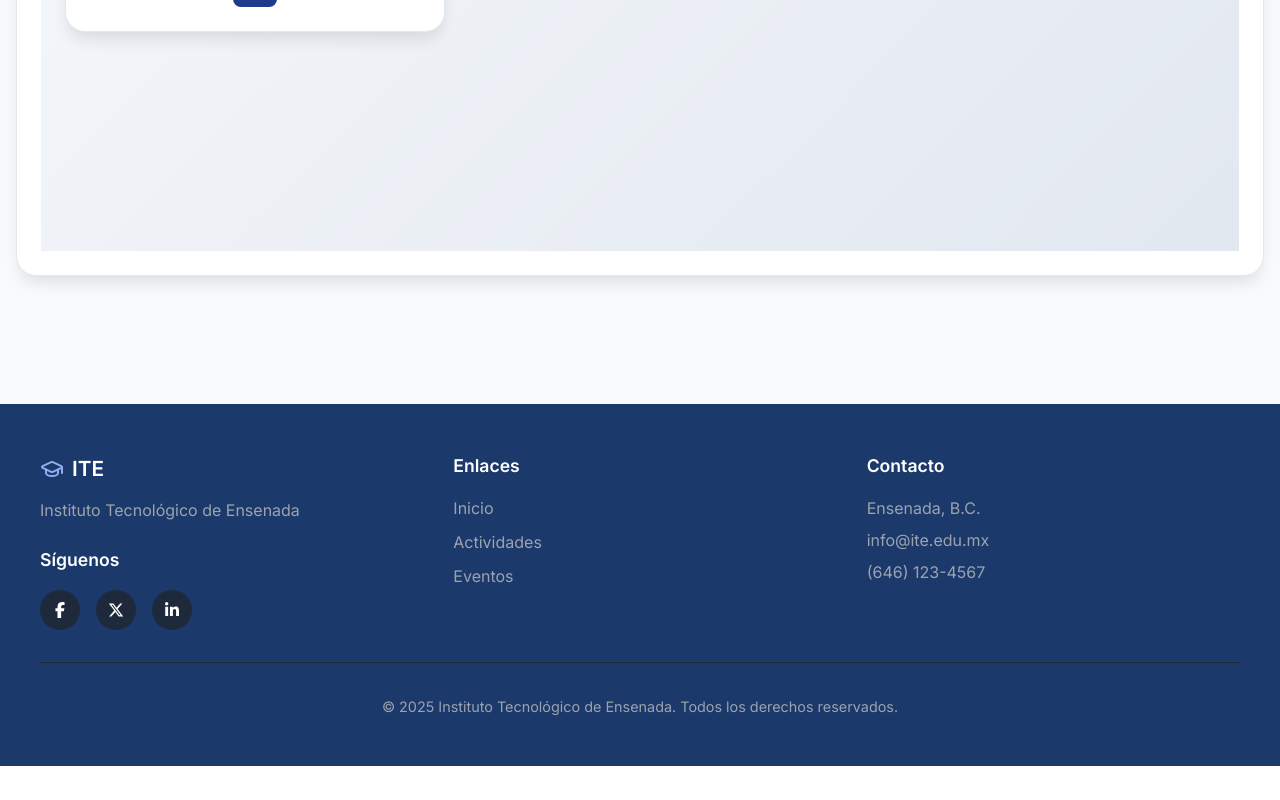
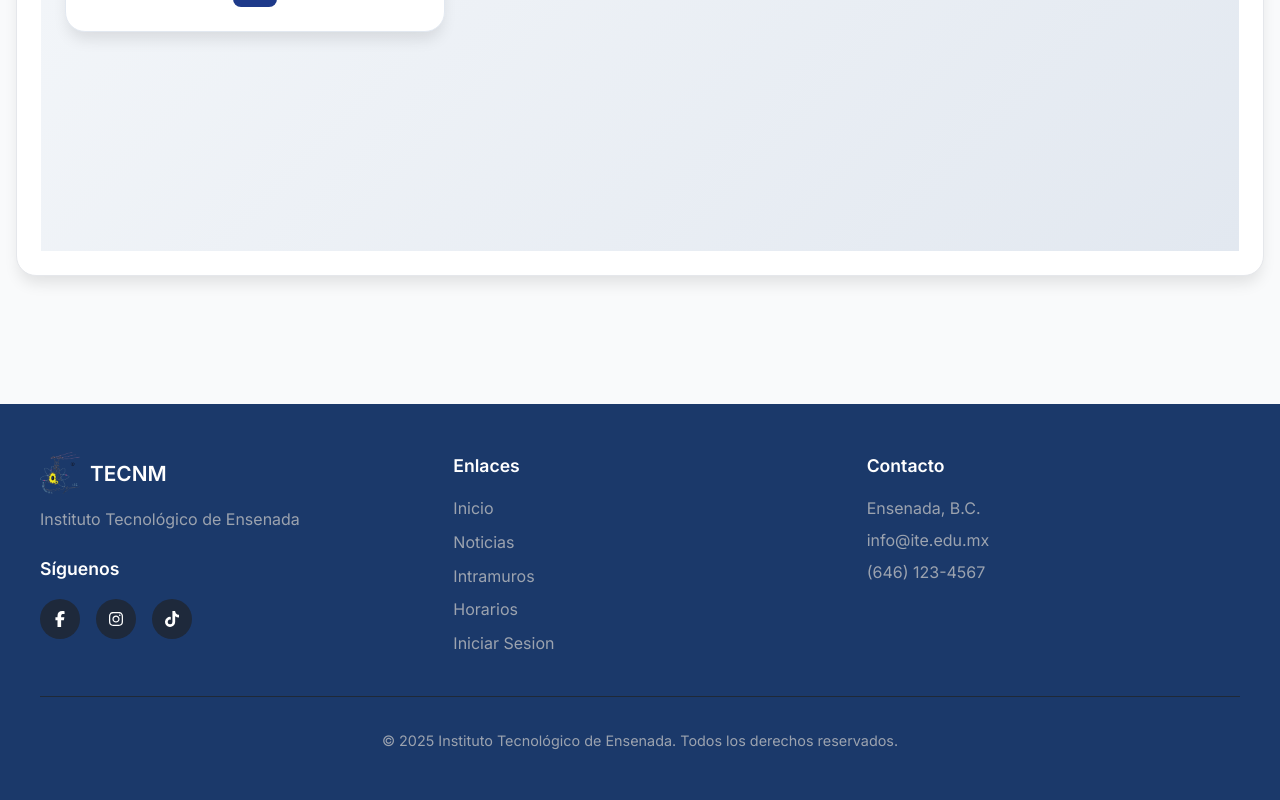
Before and after one commit to frid-a2240/informatecs, a Next.js app: page /designs/vistaintramuros in a window 1280 px wide. Shown: the part 923-1723 px from the top of the page. Before the commit the page ends 1689 px from the top, so only its background shows below. Built offline with nearby package versions, Linux system fonts and the light colour scheme; no server answers.

Commit message:
Redes sociales agregadas

```diff
--- a/package.json
+++ b/package.json
@@ -11,6 +11,7 @@
   "dependencies": {
     "@fullcalendar/daygrid": "^6.1.11",
     "@fullcalendar/react": "^6.1.11",
+    "@gsap/react": "^2.1.2",
     "@prisma/client": "^6.9.0",
     "animate.css": "^4.1.1",
     "animejs": "^4.2.2",
@@ -20,7 +21,8 @@
     "clsx": "^2.1.1",
     "dotenv": "^17.2.2",
     "file-saver": "^2.0.5",
-    "framer-motion": "^12.17.3",
+    "framer-motion": "^12.29.2",
+    "gsap": "^3.14.2",
     "jspdf": "^3.0.4",
     "jspdf-autotable": "^5.0.2",
     "lucide-react": "^0.544.0",
@@ -28,6 +30,7 @@
     "next": "^16.0.1",
     "nodemailer": "^7.0.3",
     "qrcode": "^1.5.4",
+    "qrcode.react": "^4.2.0",
     "react": "^19.2.0",
     "react-big-calendar": "^1.19.4",
     "react-calendar": "^6.0.0",
--- /dev/null
+++ b/src/app/components/SplitText.jsx
@@ -0,0 +1,50 @@
+"use client";
+import React from "react";
+import { motion } from "framer-motion";
+
+const SplitText = ({
+  text = "",
+  className = "",
+  delay = 50,
+  animationFrom = { opacity: 0, y: 20 },
+  animationTo = { opacity: 1, y: 0 },
+  // 1. Corregimos el easing a un formato que Framer Motion siempre acepte
+  easing = "easeOut",
+}) => {
+  const words = text.split(" ").filter(Boolean); // Limpiamos espacios extra
+
+  return (
+    <span className={className} style={{ display: "inline-block" }}>
+      {words.map((word, wordIndex) => (
+        <span
+          key={wordIndex}
+          style={{
+            display: "inline-block",
+            whiteSpace: "nowrap",
+            // 2. Quitamos el margen a la última palabra para no arruinar el centrado
+            marginRight: wordIndex === words.length - 1 ? "0" : "0.25em",
+          }}
+        >
+          {word.split("").map((char, charIndex) => (
+            <motion.span
+              key={charIndex}
+              initial={animationFrom}
+              whileInView={animationTo}
+              viewport={{ once: true }}
+              transition={{
+                delay: (wordIndex * 5 + charIndex) * (delay / 1000),
+                duration: 0.5,
+                ease: easing,
+              }}
+              style={{ display: "inline-block" }}
+            >
+              {char}
+            </motion.span>
+          ))}
+        </span>
+      ))}
+    </span>
+  );
+};
+
+export default SplitText;
--- a/src/app/components/footer.jsx
+++ b/src/app/components/footer.jsx
@@ -1,37 +1,44 @@
 "use client";
 import React from "react";
-import { FaFacebookF, FaXTwitter, FaLinkedinIn } from "react-icons/fa6";
+import { FaFacebookF, FaXTwitter, FaLinkedinIn, FaInstagram, FaTiktok } from "react-icons/fa6";
 import { GraduationCap } from "lucide-react";
 
 const Footer = () => {
   return (
     <footer className="footer">
       <div className="footer-container">
-        {/* Columna 1 */}
+
         <div className="footer-section">
-          <div className="footer-logo">
-            <GraduationCap className="footer-icon" />
-            <span className="footer-title">ITE</span>
+          <div className="footer-logo" style={{ display: 'flex', alignItems: 'center', gap: '10px' }}>
+            {/* Reemplazamos el icono por tu logo real */}
+            <img
+              src="/imagenes/itelogo.png"
+              alt="Logo ITE"
+              className="footer-logo-img"
+              style={{ width: '40px', height: 'auto' }} // Ajusta el tamaño según necesites
+            />
+            <span className="footer-title">TECNM</span>
           </div>
+
           <p className="footer-text">Instituto Tecnológico de Ensenada</p>
 
           <div className="footer-social">
             <h3 className="footer-subtitle">Síguenos</h3>
             <div className="footer-social-icons">
-              <a href="#" className="social-circle">
+              <a href="https://www.facebook.com/TecNMITEnsenada?mibextid=wwXIfr&rdid=EvhXgpg8KzjrouOK&share_url=https%3A%2F%2Fwww.facebook.com%2Fshare%2F1Ab9zD6jcv%2F%3Fmibextid%3DwwXIfr#" className="social-circle">
                 <FaFacebookF />
               </a>
-              <a href="#" className="social-circle">
-                <FaXTwitter />
+              <a href="https://www.instagram.com/tecnmensenada?igsh=MTNxeWdkaXh4Zml3OA%3D%3D" className="social-circle">
+                <FaInstagram />
               </a>
-              <a href="#" className="social-circle">
-                <FaLinkedinIn />
+              <a href="https://www.tiktok.com/@tecnm_itensenada?_r=1&_t=ZS-93USOREFR2W" className="social-circle">
+                <FaTiktok />
               </a>
             </div>
           </div>
         </div>
 
-        {/* Columna 2 */}
+
         <div className="footer-section">
           <h3 className="footer-subtitle">Enlaces</h3>
           <ul className="footer-links">
@@ -39,15 +46,21 @@ const Footer = () => {
               <a href="/">Inicio</a>
             </li>
             <li>
-              <a href="/actividades">Actividades</a>
+              <a href="/designs/vistaEventos">Noticias</a>
             </li>
             <li>
-              <a href="/eventos">Eventos</a>
+              <a href="/designs/vistaintramuros">Intramuros</a>
+            </li>
+            <li>
+              <a href="/designs/vistaHorarios">Horarios</a>
+            </li>
+            <li>
+              <a href="/designs/vistaLogin">Iniciar Sesion </a>
             </li>
           </ul>
         </div>
 
-        {/* Columna 3 */}
+
         <div className="footer-section">
           <h3 className="footer-subtitle">Contacto</h3>
           <ul className="footer-contact">
--- a/src/app/global.css
+++ b/src/app/global.css
@@ -19,6 +19,19 @@
   --white: #ffffff;
   font-family: "Montserrat";
 }
+/* Asegura que el contenedor de la animación sea visible */
+.main-headline {
+  overflow: visible !important;
+  line-height: 1.2;
+  min-height: 1.5em; /* Evita que el contenedor colapse mientras carga */
+}
+
+/* Estilo para el componente SplitText */
+.main-headline-animated {
+  display: inline-block;
+  color: white; /* O el color que desees */
+  font-weight: bold;
+}
 
 /* Corrección para el Título Principal: "Instituto Tecnológico" */
 .main-headline {
@@ -683,7 +696,7 @@
 }
 /* Separación entre secciones */
 .activities-section {
-  padding: 4rem 2rem; /* espacio arriba y abajo */
+  padding: 4rem 4rem; /* espacio arriba y abajo */
   background-color: #f9f9f9; /* opcional para diferenciar */
   border-radius: 8px; /* opcional */
   margin-bottom: 3rem; /* separación de la siguiente sección */
@@ -971,6 +984,33 @@
     margin-bottom: 20px;
   }
 }
+.custom-shape-divider-bottom-hero {
+  position: absolute;
+  bottom: 0;
+  left: 0;
+  width: 100%;
+  overflow: hidden;
+  line-height: 0;
+  transform: rotate(180deg);
+}
+
+.custom-shape-divider-bottom-hero svg {
+  position: relative;
+  display: block;
+  width: calc(100% + 1.3px);
+  height: 231px;
+}
+
+.custom-shape-divider-bottom-hero .shape-fill {
+  fill: #0d2a52;
+}
+
+@media (max-width: 767px) {
+  .custom-shape-divider-bottom-hero svg {
+    width: calc(103% + 1.3px);
+    height: 156px;
+  }
+}
 /* ==========================
    Sidebar Admin
 ========================== */
@@ -1386,14 +1426,14 @@
   }
 }
 
-@layer base {
+/* @layer base {
   * {
     @apply border-border;
   }
   body {
     @apply bg-background text-foreground;
   }
-}
+} */
 
 /* ==========================
    Contenedor principal (Modal de formulario)
@@ -1506,6 +1546,7 @@
   }
 }
 
+
 /* En móvil (pantallas menores a 992px), ambos se apilan verticalmente (column) */
 @media (max-width: 991px) {
   .activity-item,
--- a/src/app/page.jsx
+++ b/src/app/page.jsx
@@ -19,16 +19,17 @@ import {
   FaAngleLeft,
   FaAngleRight,
 } from "react-icons/fa6";
+import SplitText from "./components/SplitText";
 
 const HomePage = () => {
   const router = useRouter();
 
-  // Inicialización AOS
+  const formUrl = "https://docs.google.com/forms/d/e/1FAIpQLSeFavOw7p2RTtuzVdN9mQ2WH7Imy1B7uQ45s4HhsEOTSyJRrw/viewform";
+
   useEffect(() => {
     Aos.init({ duration: 1000, once: true });
   }, []);
 
-  // ITEMS DEL SLIDER
   const [items, setItems] = useState([
     {
       id: 1,
@@ -74,25 +75,24 @@ const HomePage = () => {
     },
   ]);
 
-  // SIGUIENTE
   const handleNext = useCallback(() => {
     setItems((prev) => {
       const arr = [...prev];
-      arr.push(arr.shift());
+      const first = arr.shift();
+      if (first) arr.push(first);
       return arr;
     });
   }, []);
 
-  // ANTERIOR
   const handlePrev = useCallback(() => {
     setItems((prev) => {
       const arr = [...prev];
-      arr.unshift(arr.pop());
+      const last = arr.pop();
+      if (last) arr.unshift(last);
       return arr;
     });
   }, []);
 
-  // AUTOPLAY BIEN HECHO + CLEANUP
   useEffect(() => {
     const interval = setInterval(handleNext, 6000);
     return () => clearInterval(interval);
@@ -114,9 +114,18 @@ const HomePage = () => {
               >
                 <div className="content">
                   <div className="instituto-block">
-                    <h1 className="main-headline">
-                      Instituto <br /> Tecnológico
-                    </h1>
+                    <div className="main-headline">
+                      <SplitText
+                        text="Instituto Tecnológico"
+                        className="main-headline-animated"
+                        delay={150}
+                        animationFrom={{ opacity: 0, transform: 'translate3d(0,50px,0)' }}
+                        animationTo={{ opacity: 1, transform: 'translate3d(0,0,0)' }}
+                        easing="easeOutCubic"
+                        threshold={0.2}
+                        rootMargin="-50px"
+                      />
+                    </div>
                     <span className="sub-headline">De Ensenada</span>
                   </div>
 
@@ -144,6 +153,21 @@ const HomePage = () => {
             <button onClick={handleNext}>
               <FaAngleRight />
             </button>
+          </div>
+
+          {/* WAVE DIVIDER */}
+          <div className="custom-shape-divider-bottom-hero">
+            <svg
+              data-name="Layer 1"
+              xmlns="http://www.w3.org/2000/svg"
+              viewBox="0 0 1200 120"
+              preserveAspectRatio="none"
+            >
+              <path
+                d="M321.39,56.44c58-10.79,114.16-30.13,172-41.86,82.39-16.72,168.19-17.73,250.45-.39C823.78,31,906.67,72,985.66,92.83c70.05,18.48,146.53,26.09,214.34,3V0H0V27.35A600.21,600.21,0,0,0,321.39,56.44Z"
+                className="shape-fill"
+              ></path>
+            </svg>
           </div>
         </div>
 
@@ -311,14 +335,14 @@ const HomePage = () => {
           </p>
 
           <img
-            src="https://api.qrserver.com/v1/create-qr-code/?size=250x250&data=https://forms.gle/TU_LINK"
+            src={`https://api.qrserver.com/v1/create-qr-code/?size=250x250&data=${encodeURIComponent(formUrl)}`}
             alt="Código QR de la encuesta de intereses para aspirantes"
             className="qr-image"
           />
 
           <button
             className="hero-btn"
-            onClick={() => window.open("https://forms.gle/TU_LINK", "_blank")}
+            onClick={() => window.open(formUrl, "_blank")}
           >
             Contestar encuesta
           </button>
```
Also changed, not shown: 1 other file (tests, documents, lock files or other folders).
